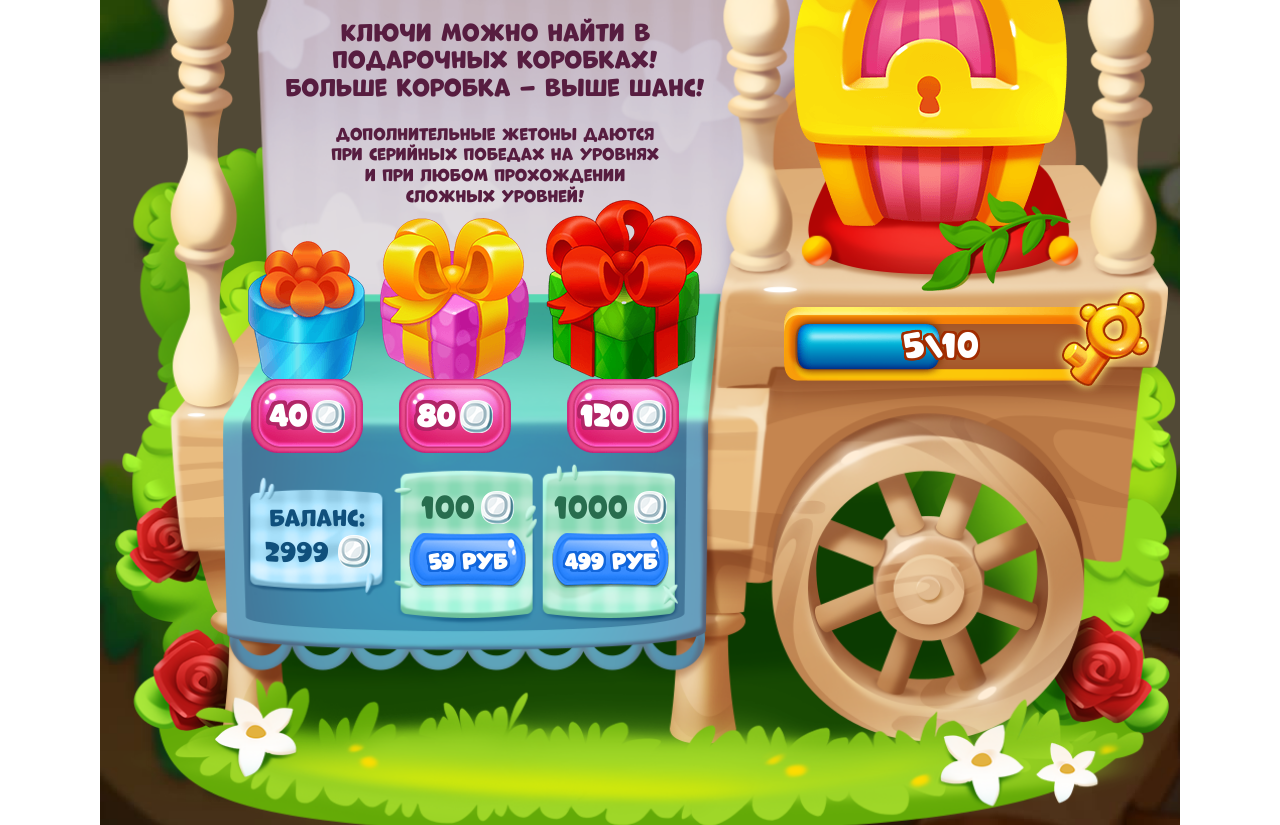
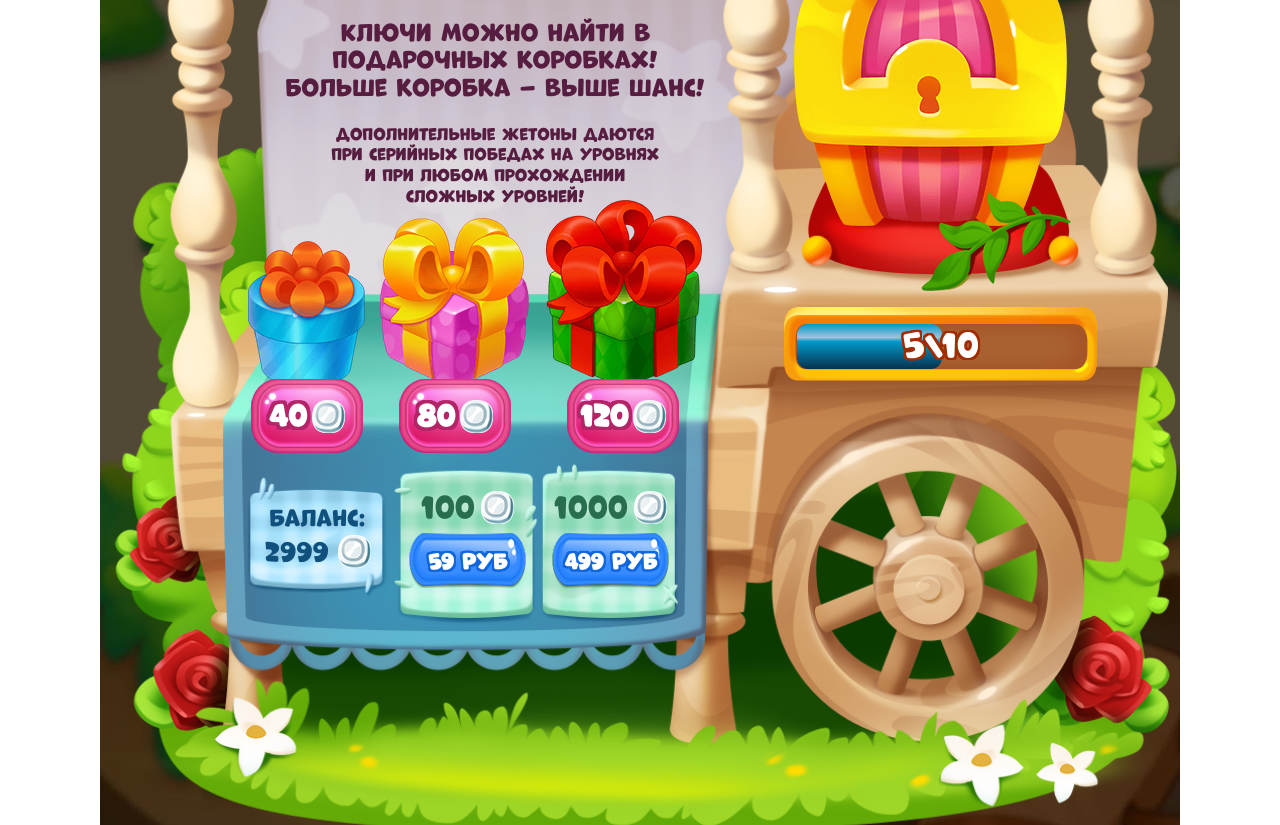
Before and after one commit to stasyakalinina/game-promo-page, a website: page index.html in a window 1280 px wide. Shown: the part 738-1563 px from the top of the page. Drawn offline with Linux system fonts and the light colour scheme; files that its build step writes are made by us from their sources.

Commit message:
прогресс-бар

```diff
--- a/index.html
+++ b/index.html
@@ -62,14 +62,17 @@
         </div>
         <div class="promo__progress progress">
           <div class="sprite progress__bar">
-            <div class="sprite progress__line"></div>
-            <span class="progress__amount">5\10</span>
+            <div class="progress__bar-wrapper">
+              <div class="progress__line" id="progress-line" data-number=""></div>
+            </div>
+            <p class="progress__amount">
+              <span id="progress-number">5</span><span>\10</span>
+            </p>
           </div>
-          <i class="sprite progress__key"></i>
         </div>
       </div>
     </section>
   </div>
-
+  <script src="build/js/main.js"></script>
 </body>
 </html>
--- a/src/components/progress/progress.scss
+++ b/src/components/progress/progress.scss
@@ -6,19 +6,25 @@
     background-position: -0px -132px;
   }
 
+  &__bar-wrapper {
+    position: absolute;
+    top: 17px;
+    left: 13px;
+    width: 290px;
+    height: 45px;
+  }
+
   &__line {
-    position: absolute;
-    top: 8px;
-    left: 4px;
-    width:161px;
-    height:64px;
-    background-position: -0px -58px;
+    height: 45px;
+    background: linear-gradient(to bottom, rgb(0, 153, 200) 0%,rgb(161, 193, 221) 30%,rgb(0, 153, 200) 39%,rgb(9, 49, 77) 100%);
+    border-radius: 11px;
   }
 
   &__amount {
     position: absolute;
     top: 50%;
     left: 50%;
+    margin: 0;
     font-size: 33px;
     text-shadow:
 		-0   -2px 0   #A12D00,
--- a/src/js/custom.js
+++ b/src/js/custom.js
@@ -1,3 +1,20 @@
-function multiple(first, second) {
-  return first * second;
+  // var progressLine = document.getElementById('progress-line');
+  // var progressAmount = document.getElementById('progress-number');
+
+function move() {
+  var elem = document.getElementById("progress-line");
+  var width = 10;
+  console.log('123');
+
+  var id = setInterval(frame, 10);
+  function frame() {
+    if (width >= 100) {
+      clearInterval(id);
+    } else {
+      width++;
+      elem.style.width = width + '%';
+    }
+  }
 }
+
+document.addEventListener('DOMContentLoaded', move);
--- a/src/js/main.js
+++ b/src/js/main.js
@@ -1,2 +1,18 @@
-console.log(multiple(4, 6));
-console.log(multiple(2, 7));
+  function move() {
+    var elem = document.getElementById("progress-line");
+    var progressAmount = document.getElementById('progress-number');
+    var width = 0;
+
+    var id = setInterval(frame, 50);
+    function frame() {
+      if (width >= 50) {
+        clearInterval(id);
+      } else {
+        width++;
+        elem.style.width = width + '%';
+        progressAmount.textContent = Math.round(width / 10);
+      }
+    }
+  }
+
+  document.addEventListener('DOMContentLoaded', move);
--- a/src/style/base.scss
+++ b/src/style/base.scss
@@ -4,6 +4,10 @@
   font-style: normal;
   src: url("../fonts/Marvin-Round.woff2") format("woff2"),
       url("../fonts/Marvin-Round.woff") format("woff");
+}
+
+*, ::before, ::after {
+  box-sizing: border-box;
 }
 
 html {
@@ -29,15 +33,5 @@ body {
 .box-1 {width:117px; height:146px; background-position: -258px -211px}
 .box-2 {width:149px; height:169px; background-position: -0px -357px}
 .box-3 {width:158px; height:187px; background-position: -149px -357px}
-// .branch {width:153px; height:99px; background-position: -0px -211px}
-// .btn-blue {width:117px; height:58px; background-position: -150px -0px}
-// .btn-blue:hover {width:117px; height:58px; background-position: -33px -0px}
-// .btn-pink {width:112px; height:74px; background-position: -161px -58px}
-// .chest-close {width:273px; height:285px; background-position: -0px -544px}
-// .chest-open {width:255px; height:336px; background-position: -0px -829px}
-// .close {width:78px; height:79px; background-position: -313px -132px}
 .key {width:105px; height:113px; background-position: -153px -211px}
-// .progress-bar {width:313px; height:75px; background-position: -0px -132px}
-// .progress-bar-line {width:161px; height:64px; background-position: -0px -58px}
 .token {width:33px; height:33px; background-position: -0px -0px}
-// .z:hover {width:112px; height:74px; background-position: -273px -58px}
```
Also changed, not shown: build/css/styles.css, build/js/main.js.
